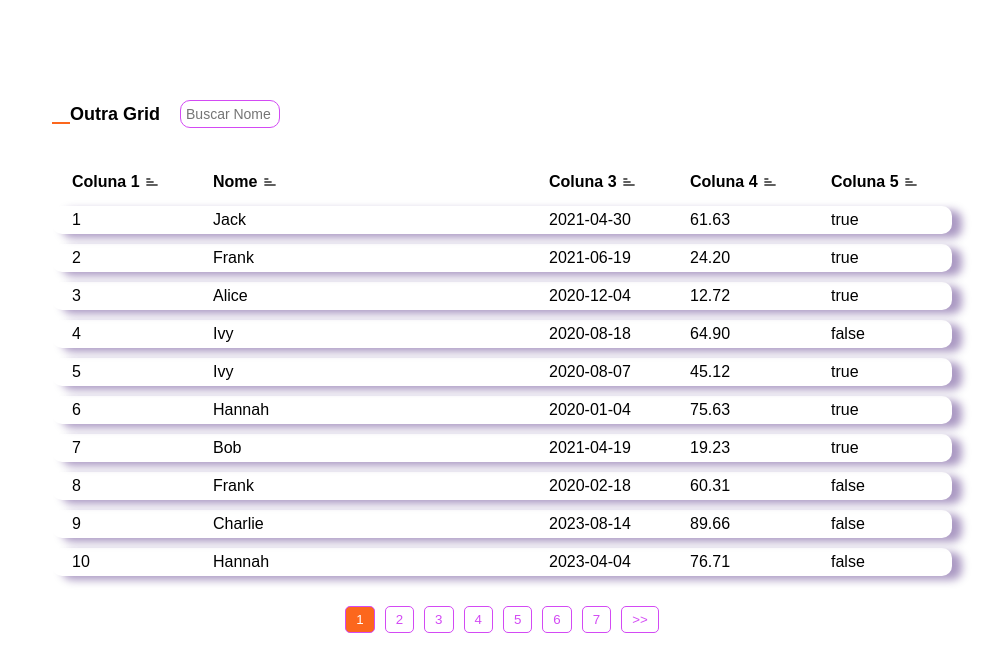
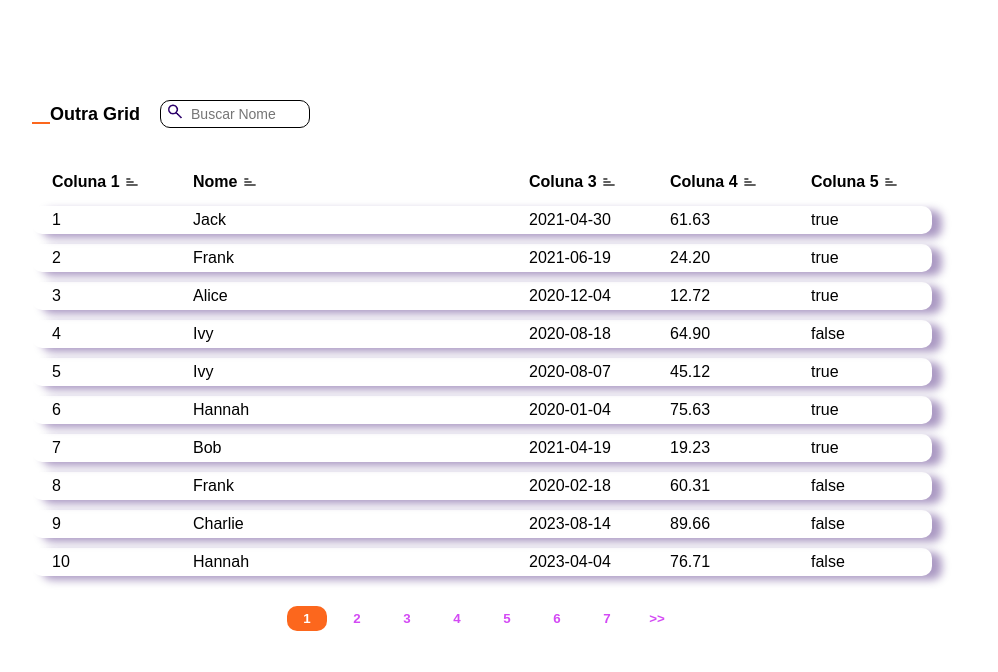
Before and after one commit to andre7184/html_css, a plain HTML site: page grid/index.html in a window 1280 px wide. Shown: the whole page, without its empty margins (148-1146 px from the left). Drawn offline with Linux system fonts and the light colour scheme.

Commit message:
atualizado

```diff
--- a/grid/index.html
+++ b/grid/index.html
@@ -14,7 +14,7 @@
                 Outra Grid
             </div>
             <div class="local-busca">
-                <input class="bt-buscar" type="text" data-valor="coluna2" id="campoBusca" placeholder="Buscar Nome">
+                <input class="input-buscar" type="text" data-valor="coluna2" id="campoBusca" placeholder="Buscar Nome">
             </div>
         </div>
         <table>
--- a/grid/js/grid.js
+++ b/grid/js/grid.js
@@ -7,8 +7,11 @@ class Grid {
       this.currentPage = 1;
       this.itemsPerPage = config.itensPorPagina; // Número de itens por página
       this.maxPageButtons = 8; // Número máximo de botões de página visíveis
-      this.cartItemsContainer = document.getElementById(config.containerId);
-      this.botoesOrdenar = document.querySelectorAll(config.sortButtonSelector);
+      this.idLocalGrid = document.getElementById(config.idGrid);
+      this.botoesOrdenar = document.querySelectorAll(config.idSortBotao);
+      this.idPaginacao = config.idPaginacao;
+      this.idInputBusca = config.idInputBusca;
+
 
       this.botoesOrdenar.forEach((botao) => {
         const coluna = botao.getAttribute('data-valor');
@@ -23,7 +26,7 @@ class Grid {
     }
 
     preencherGrid() {
-      this.cartItemsContainer.innerHTML = ""; // Limpa os itens existentes
+      this.idLocalGrid.innerHTML = ""; // Limpa os itens existentes
 
       const start = (this.currentPage - 1) * this.itemsPerPage;
       const end = start + this.itemsPerPage;
@@ -32,11 +35,11 @@ class Grid {
       paginatedItems.forEach((item) => { // Para cada item na página atual
         const itemRow = document.createElement("tr");
         itemRow.innerHTML = this.config.formatarGrid(item);
-        this.cartItemsContainer.appendChild(itemRow);
+        this.idLocalGrid.appendChild(itemRow);
       });
 
       // Adiciona os eventos após preencher a grid, se necessário
-      if (this.config.addEventListeners) {
+      if (this.config.addEventos) {
         this.config.addEventListeners(this.listaGrid);
       }
 
@@ -46,10 +49,27 @@ class Grid {
     }
 
     adicionarPaginacao() {
-        const paginacaoContainer = document.getElementById(this.config.paginationContainerId);
+        const paginacaoContainer = document.getElementById(this.idPaginacao);
         if (paginacaoContainer) {
           paginacaoContainer.innerHTML = ""; // Limpa a paginação existente
           const totalPages = Math.ceil(this.listaGrid.length / this.itemsPerPage);
+          let qtdBotoes = this.maxPageButtons;
+
+          // Ajusta a quantidade de botões visíveis
+          if (this.currentPage > 1 && this.currentPage < totalPages) {
+            qtdBotoes = this.maxPageButtons - 2;
+          } else if (this.currentPage === totalPages || this.currentPage === 1) {
+            qtdBotoes = this.maxPageButtons - 1;
+          }
+
+          let startPage = Math.max(1, this.currentPage - Math.floor(qtdBotoes / 2));
+          let endPage = Math.min(totalPages, startPage + qtdBotoes - 1);
+
+          // Ajusta startPage e endPage para garantir que sempre mostre qtdBotoes
+          if (endPage - startPage + 1 < qtdBotoes) {
+            startPage = Math.max(1, endPage - qtdBotoes + 1);
+          }
+
           // Botão Primeira Página
           if (this.currentPage > 1) {
             const firstPageButton = document.createElement("button");
@@ -61,16 +81,8 @@ class Grid {
             });
             paginacaoContainer.appendChild(firstPageButton);
           }
+
           // Botões de Página
-            let qtdBotoes = this.maxPageButtons;
-            if(this.currentPage > 1 && this.currentPage < totalPages) {
-                qtdBotoes = this.maxPageButtons - 2;
-            }else if(this.currentPage === totalPages || this.currentPage === 1) {
-                qtdBotoes = this.maxPageButtons - 1;
-            }
-            const startPage = Math.max(1, this.currentPage - Math.floor(qtdBotoes / 2));
-            const endPage = Math.min(totalPages, startPage + qtdBotoes - 1);
-
           for (let i = startPage; i <= endPage; i++) {
             const pageButton = document.createElement("button");
             pageButton.textContent = i;
@@ -82,6 +94,7 @@ class Grid {
             });
             paginacaoContainer.appendChild(pageButton);
           }
+
           // Botão Última Página
           if (this.currentPage < totalPages) {
             const lastPageButton = document.createElement("button");
@@ -159,8 +172,23 @@ class Grid {
     }
 
     adicionarBusca() {
-      const campoBusca = document.querySelector(this.config.searchInputSelector);
+      const campoBusca = document.querySelector(this.config.idInputBusca);
       if (campoBusca) {
+            // Criar o elemento de ícone
+            const icon = document.createElement('span');
+            icon.classList.add('icon');
+
+            // Criar o elemento de imagem
+            const img = document.createElement('img');
+            img.src = 'img/lupa.png'; // Caminho para a imagem da lupa
+            img.alt = 'Ícone de lupa';
+
+            // Adicionar a imagem ao ícone
+            icon.appendChild(img);
+
+            // Adicionar o ícone ao contêiner do input
+            const container = campoBusca.parentElement;
+            container.appendChild(icon);
         campoBusca.addEventListener('input', () => {
           const colunas = campoBusca.getAttribute('data-valor').split(',');
           this.buscarItens(campoBusca.value, colunas);
--- a/grid/script.js
+++ b/grid/script.js
@@ -31,10 +31,10 @@ document.addEventListener("DOMContentLoaded", () => {
     }
 
   const config = {
-    containerId: "itensGrid", // ID do contêiner onde a grid será renderizada
-    sortButtonSelector: "#btOrdenar", // Seletor dos botões de ordenação
-    searchInputSelector: "#campoBusca", // Seletor do campo de busca
-    paginationContainerId: "paginacao", // ID do contêiner de paginação
+    idGrid: "itensGrid", // ID do contêiner onde a grid será renderizada
+    idSortBotao: "#btOrdenar", // Id do Seletor dos botões de ordenação
+    idInputBusca: "#campoBusca", // Id do Seletor do campo de busca
+    idPaginacao: "paginacao", // ID do contêiner de paginação
     itensPorPagina: 10, // Quantidade de itens por pagina
     formatarGrid: (item) => {
       let gridRow = `
@@ -46,7 +46,7 @@ document.addEventListener("DOMContentLoaded", () => {
       `;
       return gridRow;
     },
-    addEventListeners: null,
+    addEventos: null,
     atualizarTotal: null
   };
 
--- a/grid/style.css
+++ b/grid/style.css
@@ -37,7 +37,7 @@
 
   .container {
     margin-top: 100px;
-    margin-left: 20px;
+    margin-right: 20px;
   }
 
   .local-titulo {
@@ -62,16 +62,33 @@
     width: 100%;
   }
 
-  .bt-buscar{
-    border: 1px solid var(--magenta);
+.local-busca {
+    position: relative;
+    width: fit-content;
+}
+
+.local-busca input {
+    border: 1px solid var(--preto);
     box-sizing: border-box;
     padding: 5px;
     font-size: 14px;
     line-height: 5px;
     margin-left: 20px;
-    width: 100px;
+    padding-left: 30px;
+    width: 150px;
     border-radius: 10px;
-  }
+}
+.local-busca .icon {
+    position: absolute;
+    left: 25px;
+    top: 50%;
+    transform: translateY(-50%);
+    pointer-events: none;
+}
+
+.local-busca .icon img {
+    width: 20px; /* Ajuste o tamanho conforme necessário */
+}
 
   .sort-desc {
     transform: none;
@@ -186,11 +203,13 @@
   .paginacao button {
     margin: 0 5px;
     padding: 5px 10px;
-    border: 1px solid var(--magenta);
+    border: none;
     background-color: var(--branco);
     color: var(--magenta);
     cursor: pointer;
-    border-radius: 5px;
+    border-radius: 10px;
+    font-weight: bold;
+    width: 40px;
   }
 
   .paginacao button:hover {
```
Also changed, not shown: grid/img/lupa.png (added). Lines whose indentation alone changed are shown as unchanged.
